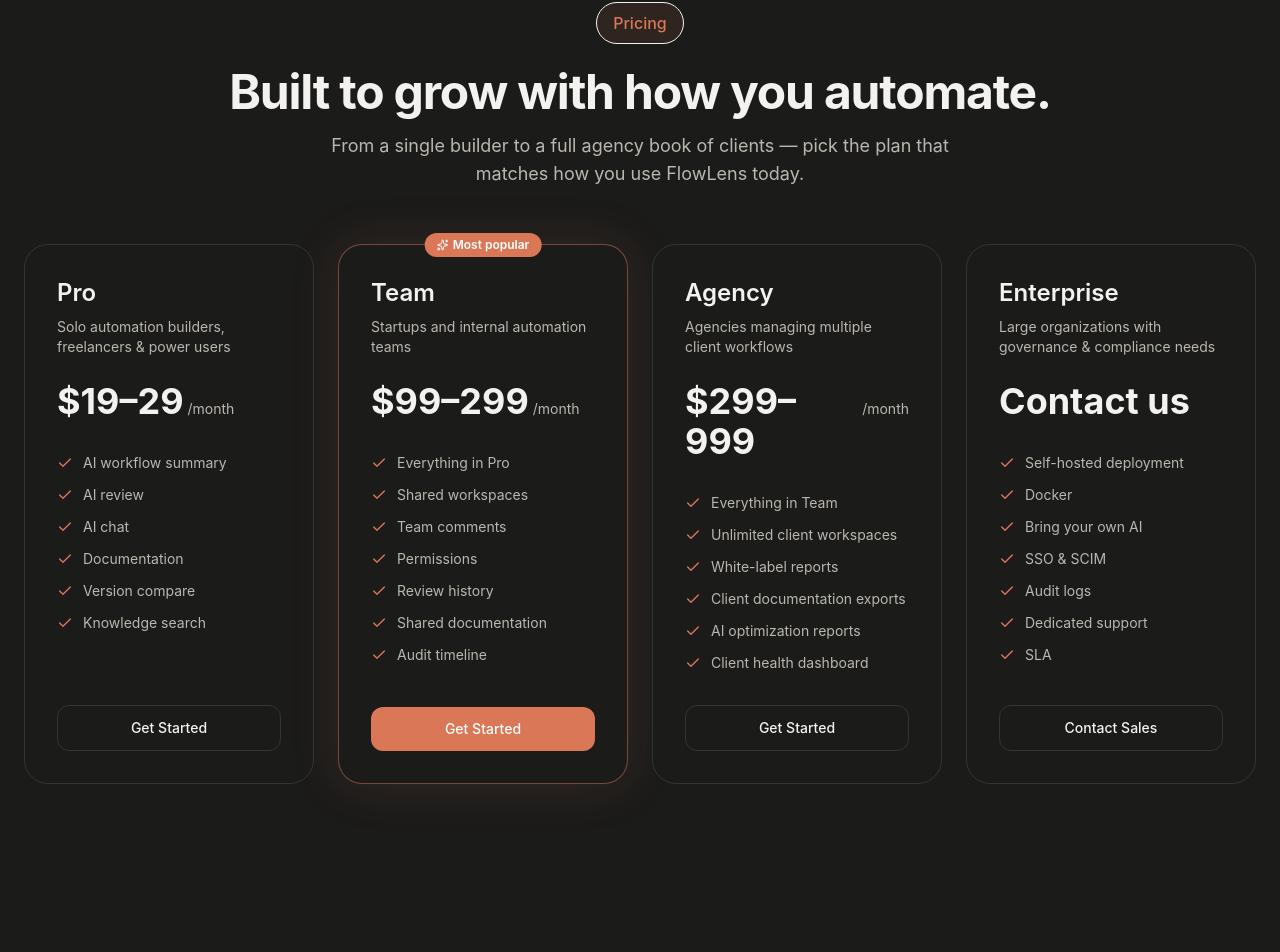
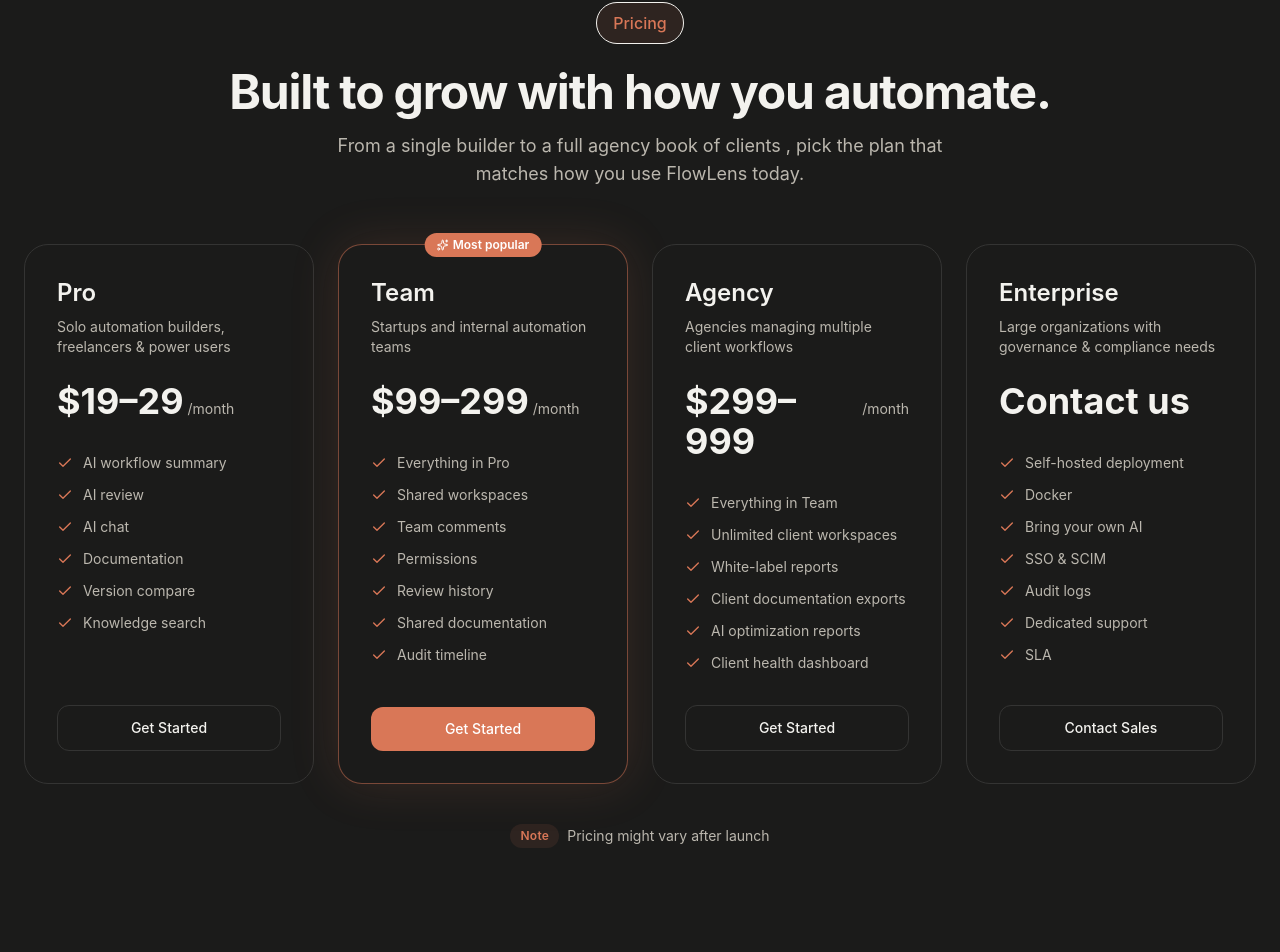
Before and after one commit to a-kashif-ahmed/todo, a Next.js app: page / in a window 1280 px wide. Shown: the part 5552-6504 px from the top of the page. Built offline with nearby package versions, Linux system fonts and the light colour scheme.

Commit message:
v2:0.86 - just a note for pricing

```diff
--- a/components/landing/Pricing.tsx
+++ b/components/landing/Pricing.tsx
@@ -95,7 +95,7 @@
             Built to grow with how you automate.
           </h2>
           <p className="mt-4 text-base sm:text-lg text-text-muted max-w-2xl mx-auto">
-            From a single builder to a full agency book of clients — pick the
+            From a single builder to a full agency book of clients , pick the
             plan that matches how you use FlowLens today.
           </p>
         </div>
@@ -155,7 +155,14 @@
               </div>
             </FadeUp>
           ))}
+
         </div>
+        <p className="mt-10 flex items-center justify-center gap-2 text-sm">
+  <span className="rounded-full bg-brand-orange/10 px-2.5 py-1 text-xs font-semibold tracking-wide text-brand-orange">
+    Note
+  </span>
+  <span className="text-text-muted">Pricing might vary after launch</span>
+</p>
       </div>
     </section>
   );
```
